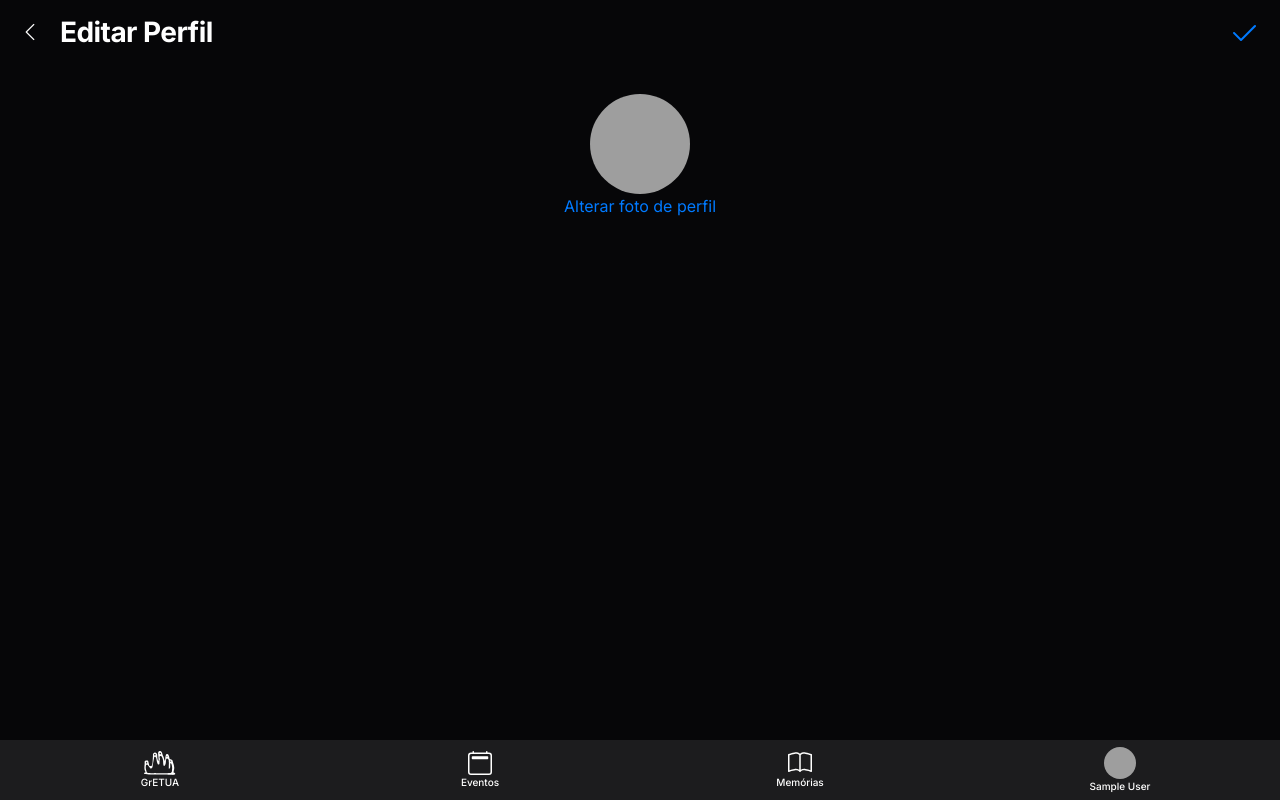
After one commit to simbentes/GrETUA, a PHP site: page /editar-perfil.php in a window 1280 px wide. The commit adds this page. Run offline with PHP 8.4, Linux system fonts and the light colour scheme; the visitor is signed in with stand-in values (Sample User, id 1); grey boxes are pictures that could not be loaded.

Commit message:
mudar foto perfil

```diff
--- a/components/cp_tab_bar.php
+++ b/components/cp_tab_bar.php
@@ -22,7 +22,7 @@
             <div class="w-100 item-menu">Memórias</div>
         </a>
         <a class="col px-1" href="conta.php">
-            <img class="rounded-circle fotoperfilnav " src="img/sikvi.jpg" alt="">
+            <img class="rounded-circle fotoperfilnav " src="img/<?= $_SESSION["fperfil"] ?>" alt="">
             <div class="w-100 item-menu"><?= $_SESSION["nomeproprio"] ?></div>
         </a>
     </div>
--- a/css/estilos.css
+++ b/css/estilos.css
@@ -247,6 +247,9 @@ nav a {
     width: 85%;
 }
 
+.confirmar-icon {
+    color: var(--cor-tema);
+}
 
 .comentar:focus {
     border: 1px var(--cor-tema) solid;
@@ -254,7 +257,6 @@ nav a {
     color: #FFF;
     box-shadow: none;
 }
-
 
 .tagmemoria {
     background-color: var(--cor-tema);
@@ -268,7 +270,6 @@ nav a {
     top: 0;
 }
 
-
 .pubfeed {
     border-radius: 8px;
     background-color: var(--pub-cor);
@@ -280,6 +281,13 @@ nav a {
     padding: 0.6rem;
 }
 
+
+.fotoperfil {
+    border-radius: 50rem;
+    object-fit: cover;
+    width: 100px;
+    height: 100px;
+}
 
 .tagpub {
     background-color: rgb(212, 40, 40);
--- /dev/null
+++ b/editar-perfil.php
@@ -0,0 +1,51 @@
+<?php
+session_start();
+?>
+<!DOCTYPE html>
+<html lang="pt">
+<head>
+    <?php include_once "helpers/help_meta.php" ?>
+    <?php include_once "helpers/help_link.php" ?>
+    <title>GrETUA</title>
+</head>
+<body>
+<section class="container-fluid pt-3 pb-2 px-3 topindexmenu">
+    <div class="row align-content-center justify-content-between">
+        <div class="col-auto">
+            <div class="row gx-0 align-items-center">
+                <div class="col-auto">
+                    <a href="conta.php" class="text-white"><i class="bi bi-chevron-left p-1 mb-0 h5"></i></a>
+                </div>
+                <div class="col-auto ps-3">
+                    <h3 class="mb-0">Editar Perfil</h3>
+                </div>
+            </div>
+        </div>
+        <div class="col-auto">
+            <a href="conta.php" class="text-white"><i class="bi bi-check2 confirmar-icon p-1 mb-0 h2"></i></a>
+        </div>
+    </div>
+
+</section>
+<section class="py-4 container-fluid px-3 menu_perfil">
+    <section class="container pt-2">
+        <div class="row justify-content-center align-items-center">
+            <div class="col-auto justify-content-center">
+                <div class="col text-center">
+                    <img class="img-fluid fotoperfil" src="img/<?= $_SESSION["fperfil"] ?>">
+                </div>
+                <div class="col text-center">
+                    <a href="#">Alterar foto de perfil</a>
+                </div>
+            </div>
+        </div>
+    </section>
+</section>
+
+<?php include_once "components/cp_tab_bar.php" ?>
+
+
+<!-- Javascript -->
+<?php include_once "helpers/help_js.php" ?>
+</body>
+</html>
```
Also changed, not shown: conta.php (+4 -4 lines), scripts/sc_user_register.php (+4 -4 lines).
